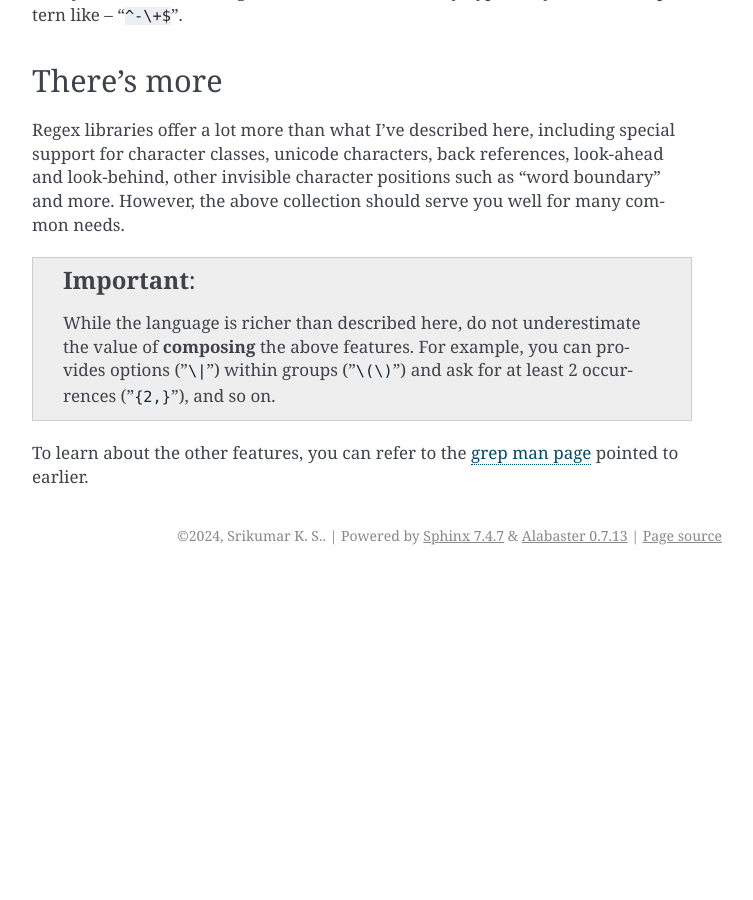
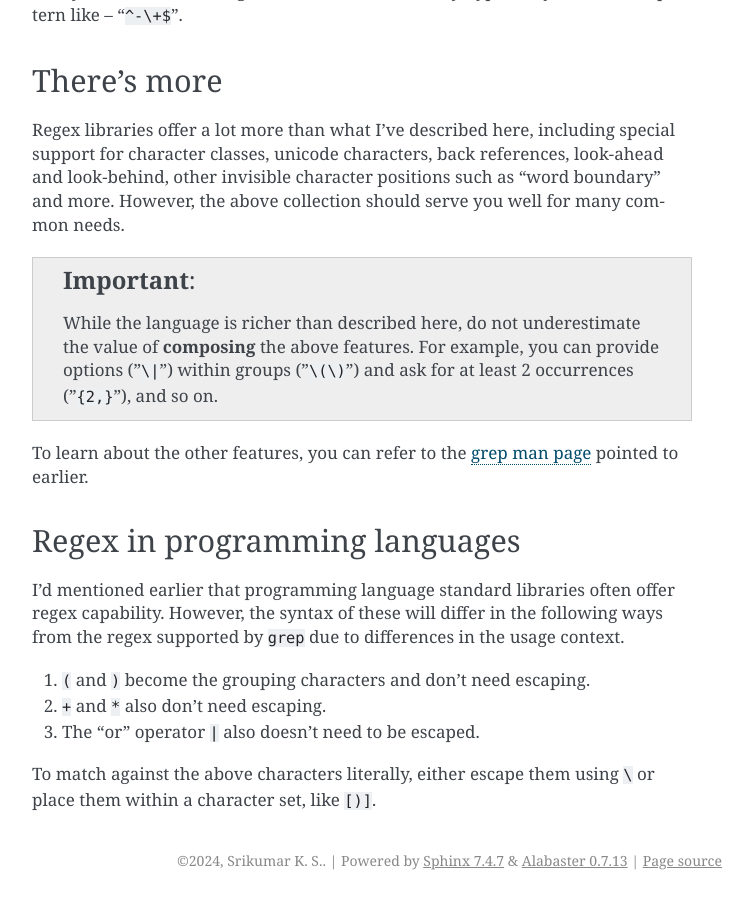
Before and after one commit to kreauniv/comp350, a Sphinx documentation site: the page built from source/regex.rst, in a window 1280 px wide and 900 px high, scrolled down 5813 px. Shown: the whole window, without its empty margins (388-1141 px from the left). Built offline with Sphinx 7.4.7, drawn with Linux system fonts in a browser that asks for light colours; before the commit the page ends 6388 px from its top, so only the background shows below that; some of the changed text lies outside the part shown.

Commit message:
Some extra regex notes

```diff
--- a/source/regex.rst
+++ b/source/regex.rst
@@ -225,7 +225,7 @@ occurrences of (hyphen followed by hexdigits)", where we've placed the group
 like "-f626" in parentheses to indicate it needs to be considered as a "unit".
 
 ``grep`` lets you specify such groupings using "``\(``"/"``\)``" matched pairs.
-The "\" escape character is needed because "(" and ")" will match literally
+The "``\``" escape character is needed because "(" and ")" will match literally
 those characters.
 
 Using that we can express the "(hyphen followed by hexdigits)" part as --
@@ -274,11 +274,26 @@ many common needs.
 .. admonition:: **Important**
 
    While the language is richer than described here, do not underestimate the
-   value of **composing** the above features. For example, you can provides
+   value of **composing** the above features. For example, you can provide
    options ("``\|``") within groups ("``\(\)``") and ask for at least 2
    occurrences ("``{2,}``"), and so on.
 
 To learn about the other features, you can refer to the `grep man page`_
 pointed to earlier.
 
+Regex in programming languages
+------------------------------
+
+I'd mentioned earlier that programming language standard libraries often offer
+regex capability. However, the syntax of these will differ in the following
+ways from the regex supported by ``grep`` due to differences in the usage
+context.
+
+1. ``(`` and ``)`` become the grouping characters and don't need escaping.
+2. ``+`` and ``*`` also don't need escaping.
+3. The "or" operator ``|`` also doesn't need to be escaped.
+
+To match against the above characters literally, either escape them using ``\``
+or place them within a character set, like ``[)]``.
+
 .. _UUIDs: https://en.wikipedia.org/wiki/Universally_unique_identifier
```
